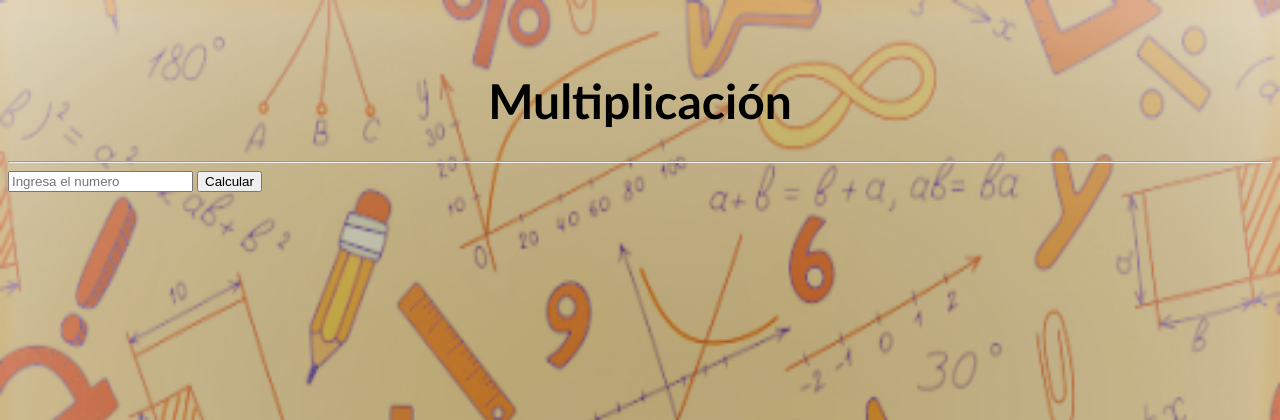
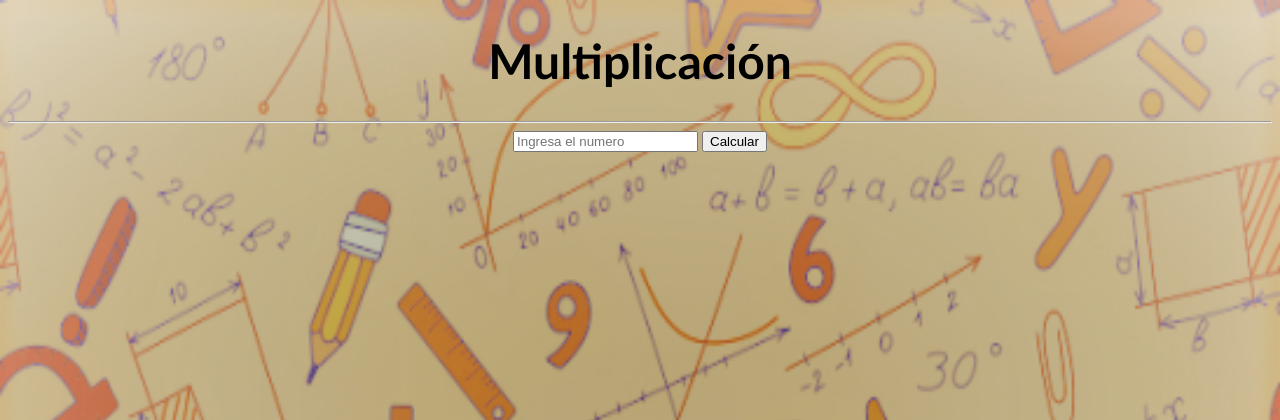
Before and after one commit to MateoReinoso/Heredia_Montero_Reinoso_TrabajoPHP, a PHP site: page /multiplicacion.php in a window 1280 px wide. Shown: the top 420 px of the page. Run offline with PHP 8.4, Linux system fonts and the light colour scheme.

Commit message:
Multiplicacion

```diff
--- a/TrabajoPHP/multiplicacion.php
+++ b/TrabajoPHP/multiplicacion.php
@@ -14,11 +14,14 @@
         <h1>Multiplicación</h1>
     </head>
     <hr>
-    <form action="rm.php" method="POST">
-        <label for="numero"></label>
-        <input type="text" name="numero" placeholder="Ingresa el numero" required>
-        <input type="submit" value="Calcular">
-    </form>
+    <div class="rm">
+        <form action="rm.php" method="POST">
+            <label for="numero"></label>
+            <input type="text" name="numero" placeholder="Ingresa el numero" required>
+            <input type="submit" value="Calcular">
+        </form>
+    </div>
+
 </body>
 
 </html>
--- a/TrabajoPHP/styles.css
+++ b/TrabajoPHP/styles.css
@@ -1,5 +1,5 @@
 h1{
-    margin-top: 1.5em;
+    /* margin-top: 1em; */
     color:black;
     text-align: center;
     font-family:'Gill Sans', 'Gill Sans MT', Calibri, 'Trebuchet MS', sans-serif;
@@ -27,6 +27,10 @@ img{
     border-radius: 2rem;
     align-items: center;
 }
+.rm{
+    text-align: center;
+    /* align-items: center; */
+}
 
 .respuesta{
     text-align: center;
@@ -51,7 +55,7 @@ img{
     border: 2px solid #5a685a;
 }
 
-  .button1:hover {
+.button1:hover {
     background-color: #887541;
     color: white;
 }
```
